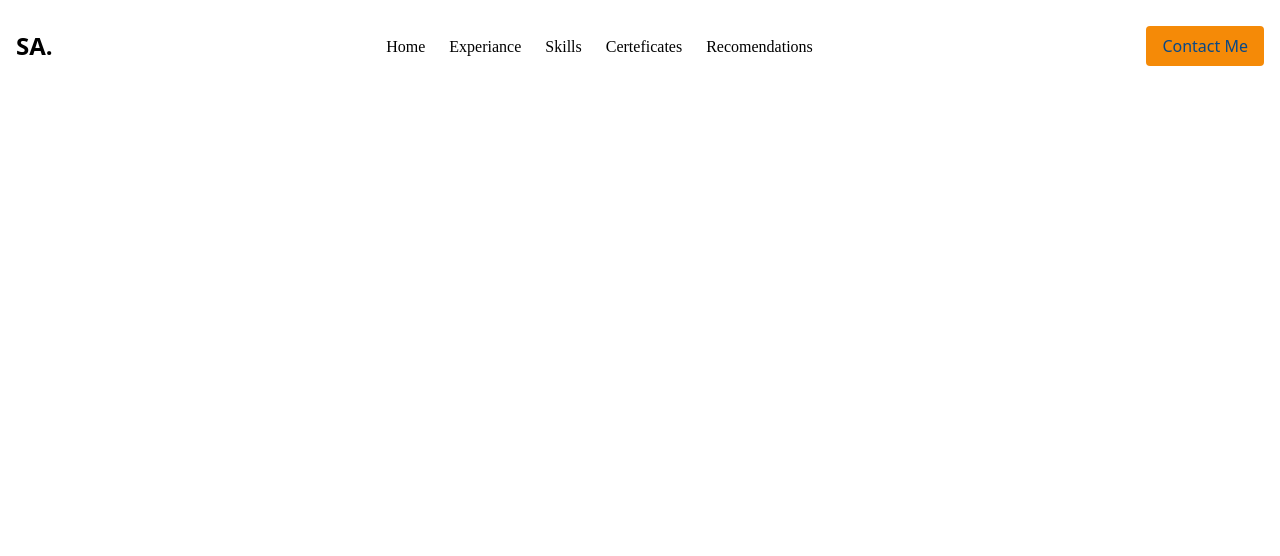
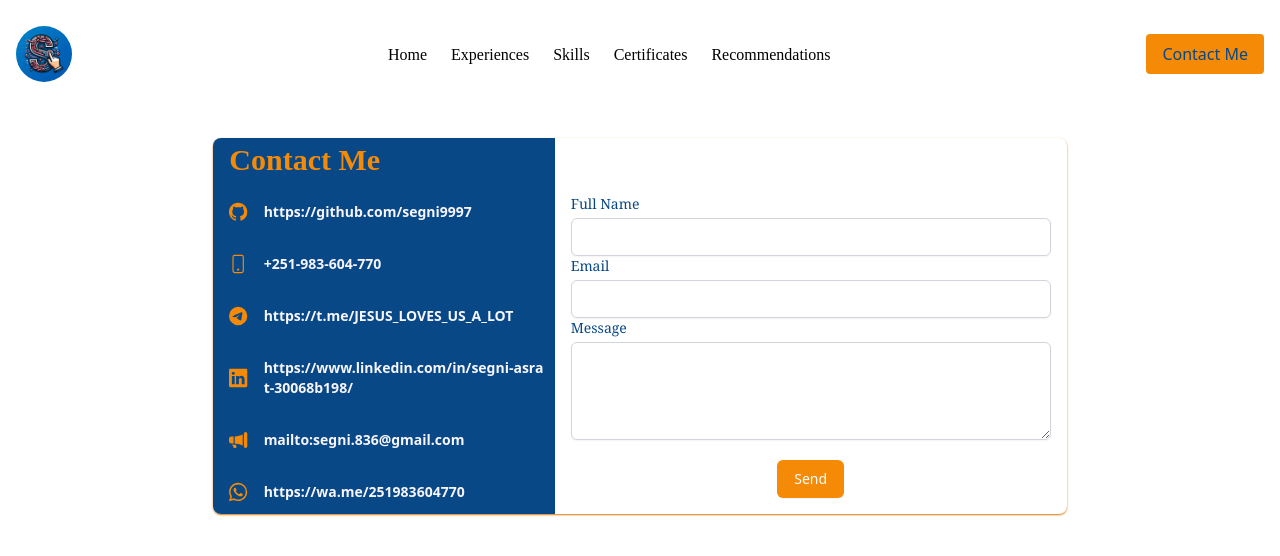
Before and after one commit to segni9997/reactbasedportofilio, a React (Vite) app: page /contact-me in a window 1280 px wide. Shown: the top 556 px of the page. Built offline with nearby package versions, Linux system fonts and the light colour scheme; a web font is replaced by a local one.

Commit message:
almost done

```diff
--- a/src/App.tsx
+++ b/src/App.tsx
@@ -8,6 +8,7 @@ import  ExperienceTimeline  from "./components/Exeperiance"
 import Skill from "./components/Skills"
 import { Certificate } from "./components/Certeficates"
 import { Recomendations } from "./components/Recomendation"
+import { ContactMe } from "./components/Contact"
 
 function App() {
 
@@ -21,6 +22,7 @@ function App() {
     <Route path="/certeficates" element={<Certificate/>}/>
     <Route path="/skills" element={<Skill/>}/>
     <Route path="/recomendations" element={<Recomendations/>}/>
+    <Route path="/contact-me" element={<ContactMe/>}/>
 
 
    </Routes>
--- a/src/components/Contact.tsx
+++ b/src/components/Contact.tsx
@@ -0,0 +1,137 @@
+import React, { useState } from 'react';
+import { BsGithub, BsLinkedin, BsMegaphoneFill, BsPhone, BsTelegram, BsWhatsapp } from 'react-icons/bs';
+import { GiMailbox } from 'react-icons/gi';
+import { LiaLinkedin } from 'react-icons/lia';
+import { Link } from 'react-router-dom';
+
+export const ContactMe = () => {
+  const Contacts = [
+    {
+      id: 1,
+      icon: <BsGithub />,
+      link: 'https://github.com/segni9997'
+    },
+    {
+      id: 2,
+      icon: <BsPhone />,
+      link: '+251-983-604-770'
+    },
+    {
+      id: 3,
+      icon: <BsTelegram />,
+      link: 'https://t.me/JESUS_LOVES_US_A_LOT'
+    },
+    {
+      id: 4,
+      icon: <BsLinkedin />,
+      link: 'https://www.linkedin.com/in/segni-asrat-30068b198/'
+    },
+    {
+      id: 5,
+      icon: <BsMegaphoneFill />,
+      link: 'mailto:segni.836@gmail.com'
+    },{
+        id: 6,
+        icon: <BsWhatsapp />,
+        link: 'https://wa.me/251983604770'
+      }
+  ];
+ const [formData, setFormData] = useState({
+    fullName: '',
+    email: '',
+    message: ''
+  });
+
+  const handleInputChange = (e: React.ChangeEvent<HTMLInputElement | HTMLTextAreaElement>) => {
+    const { name, value } = e.target;
+    setFormData(prevState => ({
+      ...prevState,
+      [name]: value
+    }));
+  };
+
+  const handleSubmit = () => {
+    // e.preventDefault();
+    // Simulate sending email
+    sendEmail(formData);
+    // Clear form after submission
+    setFormData({
+      fullName: '',
+      email: '',
+      message: ''
+    });
+  };
+
+  const sendEmail = (formData: { fullName: string; email: string; message: string }) => {
+    // For demonstration, log the message to the console (replace with actual sending logic)
+    console.log(`Sending email to: segni.836@gmail.com\n\nMessage:\n${formData.message}`);
+    // Here you would typically implement logic to send an email using a backend service or API
+    // Example: fetch('/send-email', { method: 'POST', body: JSON.stringify(formData) });
+  };
+  return (
+    <div className="w-2/3 mx-auto shadow-sm shadow-amber-600  mt-10 grid lg:grid-cols-5 rounded-lg">
+      <div className="col-span-2 w-full h-full bg-bg-ter rounded-l-lg relative flex flex-col items-start justify-center text-bg-sec space-y-4 pl-4">
+        <h2 className=' justify-center  font-extrabold font-pri text-3xl items-center text-center'>Contact Me</h2>
+        {Contacts.map((item) => (
+          <div key={item.id} className="flex items-center space-x-2 w-full text-xl">
+            {item.icon}
+            <p className="text-sm text-left font-bold flex-wrap w-full p-2">
+              <Link to={item.link} className="text-bg-pri hover:underline break-all ">{item.link}</Link>
+            </p>
+          </div>
+        ))}
+      </div>
+      <div className="col-span-3 h-full rounded-r-lg">
+  <div className='mt-10 p-4 '>
+  <div >
+          <label htmlFor="fullName" className="block text-sm font-serif text-left font-medium text-bg-ter">Full Name</label>
+          <input
+            type="text"
+            id="fullName"
+            name="fullName"
+            value={formData.fullName}
+            onChange={handleInputChange}
+            required
+            className="mt-1 block w-full px-3 py-2 border border-gray-300 rounded-md shadow-sm focus:outline-none focus:ring-indigo-500 focus:border-indigo-500 sm:text-sm"
+          />
+        </div>
+        <div>
+          <label htmlFor="email" className="block font-serif text-left text-sm font-medium text-bg-ter">Email</label>
+          <input
+            type="email"
+            id="email"
+            name="email"
+            value={formData.email}
+            onChange={handleInputChange}
+            required
+            className="mt-1 block w-full px-3 py-2 border border-gray-300 rounded-md shadow-sm focus:outline-none focus:ring-indigo-500 focus:border-indigo-500 sm:text-sm"
+          />
+        </div>
+        <div>
+          <label htmlFor="message" className="block font-serif text-left text-sm font-medium text-bg-ter">Message</label>
+          <textarea
+            id="message"
+            name="message"
+            rows={4}
+            cols={7}
+            value={formData.message}
+            onChange={handleInputChange}
+            required
+            className="mt-1 block w-full px-3 py-2 border border-gray-300 rounded-md shadow-sm focus:outline-none focus:ring-indigo-500 focus:border-indigo-500 sm:text-sm"
+          />
+        </div>
+        <div className="flex justify-center mt-5">
+          <button
+            type="submit"
+            onClick={()=>handleSubmit()}
+            className="inline-flex items-center px-4 py-2 border border-transparent rounded-md shadow-sm text-sm font-medium text-white bg-bg-sec hover:border-indigo-700 hover:bg-no focus:outline-none focus:ring-2 focus:ring-offset-2 focus:ring-indigo-500"
+          >
+            Send
+          </button>
+        </div>
+  </div>
+
+      </div>
+    </div>
+  );
+};
--- a/src/components/Recomendation.tsx
+++ b/src/components/Recomendation.tsx
@@ -16,7 +16,7 @@ export const Recomendations = () => {
             id: 1,
             imageSrc: elias,
             title: 'Dean of school of Electrical and Computer Engineering ',
-            description:""
+            description:"Dean of school of Electrical and Computer Engineering"
 
 
         },
@@ -24,21 +24,21 @@ export const Recomendations = () => {
             id: 2,
             imageSrc: arafaso,
             title: 'Computer Engineering Department Chair and Lecturer',
-            description:""
+            description:"Computer Engineering Department Chair and Lecturer"
 
         },
         {
             id: 3,
             imageSrc: tempo,
             title: 'tempo Contain My CGPA and  Program',
-            description:""
+            description:"Temporary degree Contain My CGPA and  Program"
 
         },
         {
             id: 4,
             imageSrc: exitmark,
             title: 'Exit Exam Mark From MoE',
-            description:""
+            description:"Exit Exam Mark From MoE"
         },
 
 
--- a/src/components/pages/NavBar.tsx
+++ b/src/components/pages/NavBar.tsx
@@ -1,54 +1,109 @@
-import React from "react";
+import React, { useState } from "react";
 import { Link } from "react-router-dom";
-export const NavBar = ()=>{
+import { HiMenu } from "react-icons/hi"; // Import menu icon from React Icons
+import logo from "../../styles/templogo.jpg";
+
+export const NavBar = () => {
+  const [isOpen, setIsOpen] = useState(false);
+
+  const toggleMenu = () => {
+    setIsOpen(!isOpen);
+  };
+
   return (
-        <div className="n-wrapper bg-transparent flex justify-between items-center p-4 " id="Navbar">
-        {/* left */}
+    <div className="n-wrapper bg-transparent flex justify-between items-center p-4" id="Navbar">
+      {/* Left */}
       <div className="n-left flex items-center">
-          <div className=" hover:text-bg-fou n-name text-2xl font-bold   "> <Link to="/" >SA.</Link></div>
-          {/* <Toggle /> */}
+        <div className="hover:text-bg-fou n-name text-2xl font-bold">
+          <Link to="/">
+            <img src={logo} className="w-14 h-14 rounded-full" alt="Logo" />
+          </Link>
+        </div>
       </div>
 
-        {/* middle */}
-        <div className="n-middle ">
-          <ul className="list-none flex space-x-6">
+      {/* Middle (responsive menu for mobile) */}
+      <div className="n-middle flex-1 flex justify-center">
+        <ul className={`list-none flex space-x-6 lg:flex ${isOpen ? "hidden" : "block"}`}>
           <li>
-              <Link className="hover:text-bg-fou font-pri" to="/">
+            <Link className="hover:text-bg-fou font-pri" to="/" onClick={() => setIsOpen(false)}>
               Home
             </Link>
           </li>
           <li>
-              <Link className="hover:text-bg-fou font-pri" to="/experiances">
-              Experiance
+            <Link className="hover:text-bg-fou font-pri" to="/experiences" onClick={() => setIsOpen(false)}>
+              Experiences
             </Link>
           </li>
           <li>
-              <Link className="hover:text-bg-fou font-pri" to="/skills">
+            <Link className="hover:text-bg-fou font-pri" to="/skills" onClick={() => setIsOpen(false)}>
               Skills
             </Link>
           </li>
-
           <li>
-              <Link className="hover:text-bg-fou font-pri " to="/certeficates">
-              Certeficates
+            <Link className="hover:text-bg-fou font-pri" to="/certificates" onClick={() => setIsOpen(false)}>
+              Certificates
             </Link>
           </li>
           <li>
-              <Link className="hover:text-bg-fou font-pri " to="/recomendations">
-               Recomendations
+            <Link className="hover:text-bg-fou font-pri" to="/recommendations" onClick={() => setIsOpen(false)}>
+              Recommendations
             </Link>
           </li>
         </ul>
       </div>
 
-        {/* right */}
-        <div className="">
-          <Link to="/contact">
-            <button className="button n-button bg-bg-sec text-bg-ter py-2 px-4 rounded hover:bg-bg-ter hover:text-bg-pri">
+      {/* Right (Contact Me button and mobile menu toggle) */}
+      <div className="n-right flex items-center">
+        {/* Mobile menu toggle button */}
+        <button className="lg:hidden" onClick={toggleMenu} aria-label="Toggle Menu">
+          <HiMenu className="text-3xl text-bg-sec" />
+        </button>
+
+        {/* Contact Me button */}
+        <Link to="/contact-me">
+          <button className="button n-button bg-bg-sec text-bg-ter py-2 px-4 rounded hover:bg-bg-ter hover:text-bg-pri lg:inline-block hidden">
             Contact Me
           </button>
         </Link>
       </div>
+
+      {/* Mobile menu */}
+      <div className={`lg:hidden absolute top-0 left-0 w-full bg-bg-ter ${isOpen ? "block" : "hidden"}`}>
+        <ul className="p-4 space-y-2">
+          <li>
+            <Link className="block hover:text-bg-fou font-pri" to="/" onClick={() => setIsOpen(false)}>
+              Home
+            </Link>
+          </li>
+          <li>
+            <Link className="block hover:text-bg-fou font-pri" to="/experiences" onClick={() => setIsOpen(false)}>
+              Experiences
+            </Link>
+          </li>
+          <li>
+            <Link className="block hover:text-bg-fou font-pri" to="/skills" onClick={() => setIsOpen(false)}>
+              Skills
+            </Link>
+          </li>
+          <li>
+            <Link className="block hover:text-bg-fou font-pri" to="/certificates" onClick={() => setIsOpen(false)}>
+              Certificates
+            </Link>
+          </li>
+          <li>
+            <Link className="block hover:text-bg-fou font-pri" to="/recommendations" onClick={() => setIsOpen(false)}>
+              Recommendations
+            </Link>
+          </li>
+          <li>
+            <Link to="/contact-me" onClick={() => setIsOpen(false)}>
+              <button className="button n-button bg-bg-sec text-bg-ter w-full py-2 px-4 rounded hover:bg-bg-ter hover:text-bg-pri">
+                Contact Me
+              </button>
+            </Link>
+          </li>
+        </ul>
+      </div>
     </div>
   );
 };
```
Also changed, not shown: src/styles/templogo.jpg (added), 1 other file (tests, documents, lock files or other folders). Lines whose indentation alone changed are shown as unchanged.
